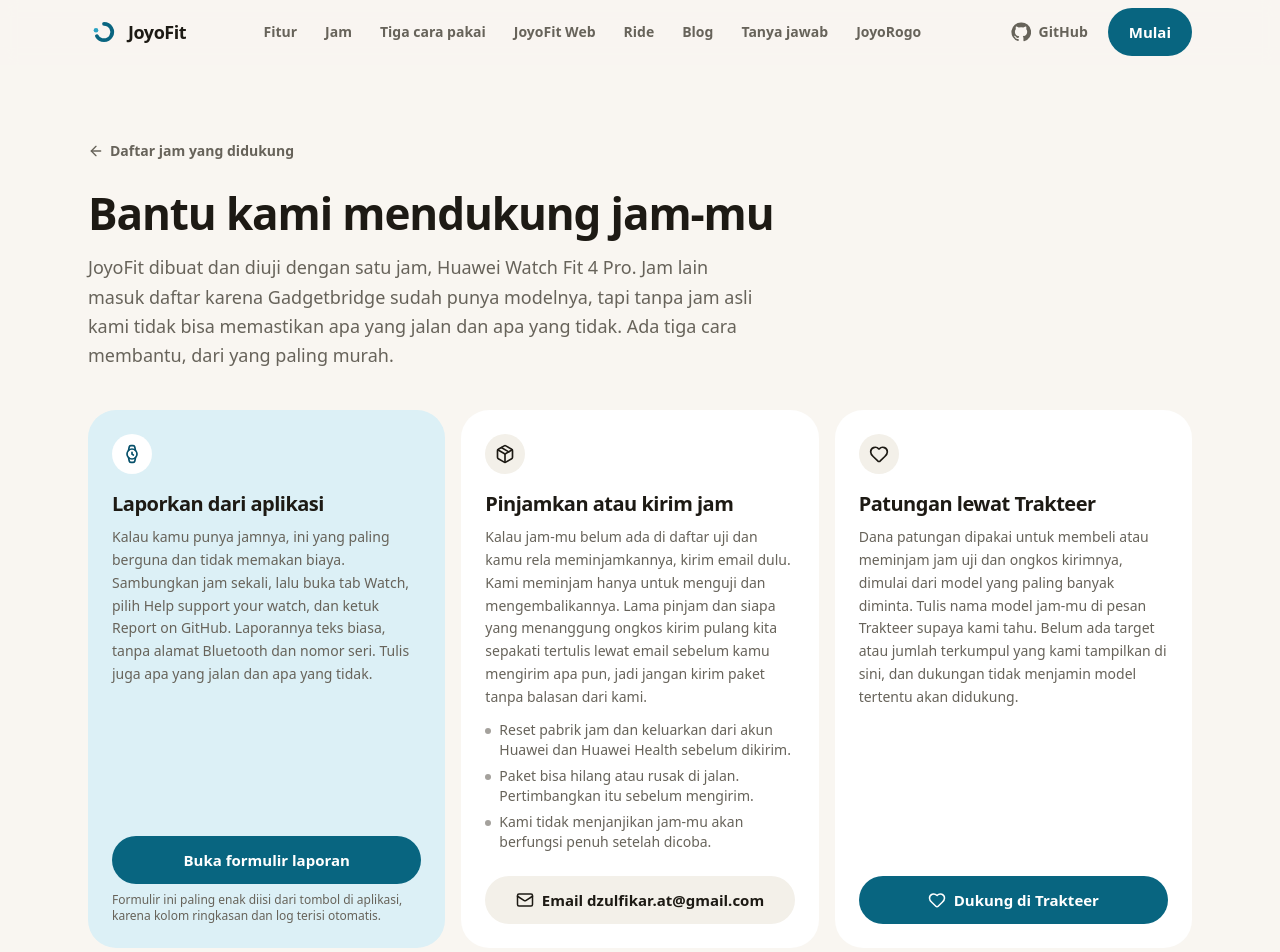
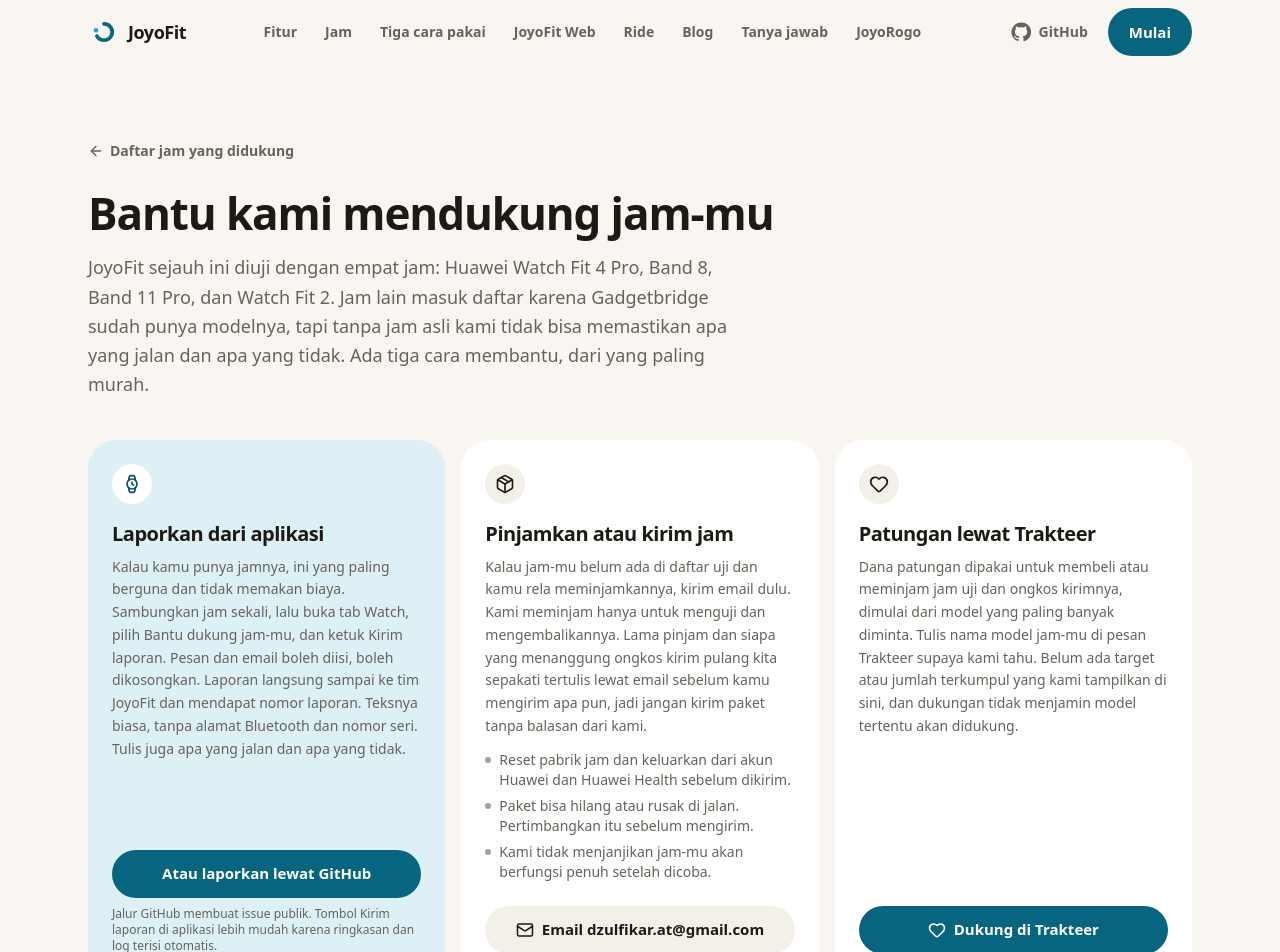
Before and after one commit to David4rr/joyofit, a React (Vite) app in the folder site/: page /dukung-jam in a window 1280 px wide. Shown: the top 952 px of the page. Built offline with nearby package versions, Linux system fonts and the light colour scheme.

Commit message:
Site: tested list now Fit 4 Pro, Band 8, Band 11 Pro, Fit 2; report flow is Send report in app

```diff
--- a/site/scripts/gen-jam.ts
+++ b/site/scripts/gen-jam.ts
@@ -9,11 +9,14 @@
 const classic: string[] = [];
 const le: string[] = [];
 const pake: string[] = [];
+const seen = new Set<string>();
 
 for (const line of kt.split("\n")) {
   const m = line.match(/^\s*(br|le)\("([^"]+)"(.*)\),\s*$/);
   if (!m) continue;
   const [, kind, name, rest] = m;
+  if (seen.has(name) && !rest.includes("tested = true")) continue;
+  seen.add(name);
   if (rest.includes("tested = true")) tested.push(name);
   else if (rest.includes("pake = true")) pake.push(name);
   else (kind === "br" ? classic : le).push(name);
--- a/site/src/App.tsx
+++ b/site/src/App.tsx
@@ -416,7 +416,7 @@
           )}
         </div>
         <p className="hero-rise mt-3 max-w-lg text-sm leading-relaxed text-muted-foreground [--i:3]">
-          Gratis dan open source. Diuji di Huawei Watch Fit 4 Pro, jam lain eksperimen.{" "}
+          Gratis dan open source. Diuji di Watch Fit 4 Pro, Band 8, Band 11 Pro, dan Watch Fit 2, jam lain eksperimen.{" "}
           <a
             href={DUKUNG_JAM_PATH}
             className="font-semibold text-foreground underline underline-offset-4"
@@ -1550,7 +1550,7 @@
     <section data-section="jam" className="border-t border-border/70 py-14 md:py-16">
       <div className="mx-auto flex w-full max-w-6xl flex-col gap-5 px-4 md:flex-row md:items-center md:justify-between md:px-6">
         <p className="max-w-2xl text-lg leading-relaxed text-muted-foreground md:text-xl">
-          Diuji di Watch Fit 4 Pro, puluhan jam Huawei dan Honor lain bisa dicoba.
+          Diuji di Watch Fit 4 Pro, Band 8, Band 11 Pro, dan Watch Fit 2. Puluhan jam Huawei dan Honor lain bisa dicoba.
         </p>
         <div className="flex shrink-0 flex-wrap gap-3">
           <ButtonLink variant="secondary" href={JAM_PATH}>
@@ -2171,7 +2171,7 @@
           Jam Huawei dan Honor yang didukung JoyoFit
         </h1>
         <p className="mt-4 max-w-2xl text-lg leading-relaxed text-muted-foreground">
-          Baru Huawei Watch Fit 4 Pro yang sudah kami uji. Jam dan band lain di daftar Gadgetbridge masih
+          Empat model sudah kami uji: Huawei Watch Fit 4 Pro, Band 8, Band 11 Pro, dan Watch Fit 2. Jam dan band lain di daftar Gadgetbridge masih
           eksperimen: jalur sambungannya ada, tapi belum pernah dicoba dengan JoyoFit.{" "}
           <a
             href={DUKUNG_JAM_PATH}
@@ -2213,10 +2213,11 @@
         </div>
         <p className="mt-6 max-w-3xl text-[0.9375rem] leading-relaxed text-muted-foreground">
           Jam Huawei atau Honor yang tidak ada di daftar tetap dicoba, tapi mungkin tidak jalan.
-          Punya jam eksperimen? Sambungkan sekali, lalu di aplikasi buka tab Watch, pilih Help
-          support your watch, dan ketuk Report on GitHub. Aplikasi membuka GitHub issue yang sudah
-          terisi, dan laporan lengkapnya disalin ke clipboard untuk ditempel di kolom Log. Laporannya
-          teks biasa tanpa alamat Bluetooth dan nomor seri. Daftar issue ada di{" "}
+          Punya jam eksperimen? Sambungkan sekali, lalu di aplikasi buka tab Watch, pilih Bantu
+          dukung jam-mu, dan ketuk Kirim laporan. Pesan dan email boleh kamu isi, boleh dikosongkan. Laporan
+          langsung sampai ke tim JoyoFit dan mendapat nomor laporan; tanpa internet, laporan menunggu di HP
+          sampai bisa terkirim. Isinya teks biasa tanpa alamat Bluetooth dan nomor seri. Kamu juga bisa
+          memilih laporan lewat GitHub atau membagikannya. Daftar issue ada di{" "}
           <a
             href={`${GITHUB_URL}/issues`}
             target="_blank"
@@ -2239,8 +2240,8 @@
             Gadgetbridge
           </a>
           , proyek open source yang punya dukungan jam Huawei dan Honor. Daftar di atas mengikuti daftar jam
-          Gadgetbridge, jadi ada di daftar Gadgetbridge belum berarti sudah diuji di JoyoFit: baru Watch Fit 4 Pro
-          yang diuji. JoyoFit adalah turunannya, bukan Gadgetbridge itu sendiri. Aplikasinya menambahkan layar
+          Gadgetbridge, jadi ada di daftar Gadgetbridge belum berarti sudah diuji di JoyoFit: baru Watch Fit 4 Pro,
+          Band 8, Band 11 Pro, dan Watch Fit 2 yang diuji. JoyoFit adalah turunannya, bukan Gadgetbridge itu sendiri. Aplikasinya menambahkan layar
           harian, olahraga langsung, ekspor ke Health Connect dan Strava, cloud opsional, dan versi iPhone.
           Mau mencoba tanpa Huawei Health? Ikuti{" "}
           <a href={PANDUAN_PATH} className="font-semibold text-foreground underline underline-offset-4">
@@ -2274,7 +2275,7 @@
           Bantu kami mendukung jam-mu
         </h1>
         <p className="mt-4 max-w-2xl text-lg leading-relaxed text-muted-foreground">
-          JoyoFit dibuat dan diuji dengan satu jam, Huawei Watch Fit 4 Pro. Jam lain masuk daftar karena
+          JoyoFit sejauh ini diuji dengan empat jam: Huawei Watch Fit 4 Pro, Band 8, Band 11 Pro, dan Watch Fit 2. Jam lain masuk daftar karena
           Gadgetbridge sudah punya modelnya, tapi tanpa jam asli kami tidak bisa memastikan apa yang jalan dan
           apa yang tidak. Ada tiga cara membantu, dari yang paling murah.
         </p>
@@ -2287,8 +2288,9 @@
             <h2 className="mt-4 text-xl font-extrabold tracking-tight">Laporkan dari aplikasi</h2>
             <p className="mt-2 text-sm leading-relaxed text-muted-foreground">
               Kalau kamu punya jamnya, ini yang paling berguna dan tidak memakan biaya. Sambungkan jam sekali, lalu
-              buka tab Watch, pilih Help support your watch, dan ketuk Report on GitHub. Laporannya teks biasa,
-              tanpa alamat Bluetooth dan nomor seri. Tulis juga apa yang jalan dan apa yang tidak.
+              buka tab Watch, pilih Bantu dukung jam-mu, dan ketuk Kirim laporan. Pesan dan email boleh diisi, boleh
+              dikosongkan. Laporan langsung sampai ke tim JoyoFit dan mendapat nomor laporan. Teksnya biasa, tanpa
+              alamat Bluetooth dan nomor seri. Tulis juga apa yang jalan dan apa yang tidak.
             </p>
             <div className="mt-auto flex flex-col gap-2 pt-6">
               <ButtonLink
@@ -2297,11 +2299,11 @@
                 rel="noopener"
                 {...goal("watch_report_click", "dukung-jam")}
               >
-                Buka formulir laporan
+                Atau laporkan lewat GitHub
               </ButtonLink>
               <p className="text-xs text-muted-foreground">
-                Formulir ini paling enak diisi dari tombol di aplikasi, karena kolom ringkasan dan log terisi
-                otomatis.
+                Jalur GitHub membuat issue publik. Tombol Kirim laporan di aplikasi lebih mudah karena ringkasan
+                dan log terisi otomatis.
               </p>
             </div>
           </div>
--- a/site/src/Panduan.tsx
+++ b/site/src/Panduan.tsx
@@ -134,7 +134,7 @@
       id: (
         <>
           JoyoFit tidak memakai kode QR: pairing-nya lewat Bluetooth, lalu konfirmasi di layar jam. Layar QR itu datang dari jam,
-          bukan dari JoyoFit, dan kami belum bisa memastikan perilakunya di tiap model (hanya Watch Fit 4 Pro yang sudah diuji).
+          bukan dari JoyoFit, dan kami belum bisa memastikan perilakunya di tiap model (baru Watch Fit 4 Pro, Band 8, Band 11 Pro, dan Watch Fit 2 yang diuji).
           Yang bisa dicoba: pastikan jam tidak sedang terhubung ke HP atau aplikasi lain, buka tab <B>Watch</B> → <B>Scan nearby
           devices</B> (atau pasangkan di Pengaturan Bluetooth Android), ketuk <B>Connect</B>, lalu setujui permintaan di jam dalam
           30 detik. Kalau jam tetap tidak muncul, <a className={link} href={WATCH_REPORT_FORM_URL} target="_blank" rel="noopener">kirim laporan jam</a>{" "}
@@ -144,7 +144,7 @@
       en: (
         <>
           JoyoFit does not use QR codes: pairing goes over Bluetooth and is confirmed on the watch screen. The QR screen comes
-          from the watch, not from JoyoFit, and we cannot yet say how it behaves on every model (only the Watch Fit 4 Pro has
+          from the watch, not from JoyoFit, and we cannot yet say how it behaves on every model (only the Watch Fit 4 Pro, Band 8, Band 11 Pro and Watch Fit 2 have
           been tested). What to try: make sure the watch is not connected to another phone or app, open <B>Watch</B> → <B>Scan
           nearby devices</B> (or pair it in Android Bluetooth settings), tap <B>Connect</B>, then accept the prompt on the watch
           within 30 seconds. If it still does not appear, <a className={link} href={WATCH_REPORT_FORM_URL} target="_blank" rel="noopener">send a watch report</a>{" "}
@@ -500,16 +500,16 @@
       <p>
         {id ? (
           <>
-            Baru <B>Huawei Watch Fit 4 Pro</B> yang sudah diuji. JoyoFit bisa mencoba {JAM_BISA_DICOBA} model jam dan band Huawei
+            Yang sudah diuji: <B>Huawei Watch Fit 4 Pro, Band 8, Band 11 Pro, dan Watch Fit 2</B>. JoyoFit bisa mencoba {JAM_BISA_DICOBA} model jam dan band Huawei
             dan Honor, tapi model lainnya masih eksperimen: secara teori didukung, belum ada yang mencobanya. Punya model
-            eksperimen? Sambungkan sekali, lalu kirim laporan (tab Watch → Help support your watch → Report on GitHub) supaya
+            eksperimen? Sambungkan sekali, lalu kirim laporan (tab Watch → Bantu dukung jam-mu → Kirim laporan) supaya
             modelnya bisa ditandai teruji.
           </>
         ) : (
           <>
-            Only the <B>Huawei Watch Fit 4 Pro</B> has been tested. JoyoFit can attempt {JAM_BISA_DICOBA} Huawei and Honor watch
+            Tested so far: the <B>Huawei Watch Fit 4 Pro, Band 8, Band 11 Pro and Watch Fit 2</B>. JoyoFit can attempt {JAM_BISA_DICOBA} Huawei and Honor watch
             and band models, but the others are experimental: supported in theory, not tried by anyone yet. Have an experimental
-            model? Connect once, then send a report (Watch tab → Help support your watch → Report on GitHub) so it can be marked
+            model? Connect once, then send a report (Watch tab → Help support your watch → Send report) so it can be marked
             tested.
           </>
         )}
--- a/site/src/blog/posts/panduan-awal.ts
+++ b/site/src/blog/posts/panduan-awal.ts
@@ -39,7 +39,7 @@
     },
     {
       kind: "note",
-      text: "Cuma Huawei Watch Fit 4 Pro yang sudah diuji. Jam Huawei dan Honor lain masih eksperimen, lihat [daftar jam](/jam).",
+      text: "Yang sudah diuji: Huawei Watch Fit 4 Pro, Band 8, Band 11 Pro, dan Watch Fit 2. Jam Huawei dan Honor lain masih eksperimen, lihat [daftar jam](/jam).",
     },
   ],
   more: [
--- a/site/src/faq.ts
+++ b/site/src/faq.ts
@@ -12,7 +12,7 @@
 export const FAQ: readonly FaqItem[] = [
   {
     q: "Apakah JoyoFit bisa menggantikan Huawei Health?",
-    a: "JoyoFit adalah aplikasi open source (AGPL-3.0) yang bicara langsung ke jam Huawei lewat Bluetooth dan menyimpan langkah, detak jantung, tidur, SpO2, dan olahraga di HP-mu, jadi Huawei Health tidak perlu terpasang. Baru Huawei Watch Fit 4 Pro yang sudah diuji; jam lain masih eksperimen.",
+    a: "JoyoFit adalah aplikasi open source (AGPL-3.0) yang bicara langsung ke jam Huawei lewat Bluetooth dan menyimpan langkah, detak jantung, tidur, SpO2, dan olahraga di HP-mu, jadi Huawei Health tidak perlu terpasang. Yang sudah diuji: Huawei Watch Fit 4 Pro, Band 8, Band 11 Pro, dan Watch Fit 2; jam lain masih eksperimen.",
   },
   {
     q: "Apakah saya perlu akun Huawei?",
@@ -21,7 +21,7 @@
   {
     q: "Jam apa saja yang didukung?",
     a:
-      "Baru Huawei Watch Fit 4 Pro yang sudah diuji. Jam dan band Huawei dan Honor lain di daftar Gadgetbridge (Bluetooth Classic maupun Bluetooth LE) masih eksperimen: jalurnya ada, tapi belum pernah dicoba dengan JoyoFit. Honor Watch 5, 5 Pro, dan 6 belum bisa. Di Android, pemindai di aplikasi sekarang juga menemukan band yang tidak muncul di pengaturan Bluetooth (Band 8, 9, 10, dan Fit), dan memberi pesan yang jelas kalau jam sedang dipegang HP lain. Daftar lengkapnya ada di halaman Jam yang didukung, dan kamu bisa membantu jam-mu masuk daftar uji di halaman Dukung jam. Aplikasinya untuk Android 10 ke atas, dan untuk iPhone dengan iOS 16.4 ke atas." +
+      "Yang sudah diuji: Huawei Watch Fit 4 Pro, Band 8, Band 11 Pro, dan Watch Fit 2. Jam dan band Huawei dan Honor lain di daftar Gadgetbridge (Bluetooth Classic maupun Bluetooth LE) masih eksperimen: jalurnya ada, tapi belum pernah dicoba dengan JoyoFit. Honor Watch 5, 5 Pro, dan 6 belum bisa. Di Android, pemindai di aplikasi sekarang juga menemukan band yang tidak muncul di pengaturan Bluetooth (Band 8, 9, 10, dan Fit), dan memberi pesan yang jelas kalau jam sedang dipegang HP lain. Daftar lengkapnya ada di halaman Jam yang didukung, dan kamu bisa membantu jam-mu masuk daftar uji di halaman Dukung jam. Aplikasinya untuk Android 10 ke atas, dan untuk iPhone dengan iOS 16.4 ke atas." +
       (IOS_TESTFLIGHT_LIVE
         ? " Versi iPhone ada sebagai beta publik lewat TestFlight, dan versi App Store 1.0 sedang menunggu review Apple. Baru diuji dengan Huawei Watch Fit 4 Pro."
         : ""),
--- a/site/src/jam.ts
+++ b/site/src/jam.ts
@@ -1,7 +1,10 @@
 // Generated by scripts/gen-jam.ts from WatchModels.kt. Do not edit; run `bun run jam`.
 
 export const JAM_SUDAH_DIUJI = [
-  "Huawei Watch Fit 4 Pro"
+  "Huawei Watch Fit 4 Pro",
+  "Huawei Watch Fit 2",
+  "Huawei Band 8",
+  "Huawei Band 11 Pro"
 ] as const;
 
 export const JAM_EKSPERIMEN_CLASSIC = [
@@ -9,7 +12,6 @@
   "Huawei Watch Fit 5",
   "Huawei Watch Fit 5 Pro",
   "Huawei Watch Fit 3",
-  "Huawei Watch Fit 2",
   "Huawei Watch GT 2",
   "Huawei Watch GT 2 Pro",
   "Huawei Watch GT 3",
@@ -55,11 +57,9 @@
   "Huawei Band 4e",
   "Huawei Band 6",
   "Huawei Band 7",
-  "Huawei Band 8",
   "Huawei Band 9",
   "Huawei Band 10",
   "Huawei Band 11",
-  "Huawei Band 11 Pro",
   "Honor Band 3",
   "Honor Band 4",
   "Honor Band 5",
--- a/site/src/seo.ts
+++ b/site/src/seo.ts
@@ -48,7 +48,7 @@
     ogTitle: "JoyoFit: Jam-mu. Data-mu. HP-mu.",
     name: "Beranda",
     description:
-      "Pengganti Huawei Health open source: sinkron langkah, tidur, detak jantung, SpO2, dan olahraga dari Huawei Watch Fit 4 Pro (jam lain eksperimen) ke HP Android dan iPhone. Ada pencatat latihan beban yang jalan tanpa jam, Coach, dan roadmap terbuka.",
+      "Pengganti Huawei Health open source: sinkron langkah, tidur, detak jantung, SpO2, dan olahraga dari Huawei Watch Fit 4 Pro, Band 8, Band 11 Pro, dan Watch Fit 2 (jam lain eksperimen) ke HP Android dan iPhone. Ada pencatat latihan beban yang jalan tanpa jam, Coach, dan roadmap terbuka.",
   },
   [PANDUAN_PATH]: {
     title: "Pakai Huawei Watch Fit 4 Pro Tanpa Huawei Health | Panduan JoyoFit",
@@ -72,7 +72,7 @@
     title: "Jam Huawei dan Honor yang Didukung JoyoFit, Turunan Gadgetbridge",
     name: "Jam yang didukung",
     description:
-      "Daftar jam Huawei dan Honor di JoyoFit, mengikuti katalog Gadgetbridge: Watch Fit 4 Pro sudah diuji, sisanya eksperimen. Cara mengirim laporan dukungan.",
+      "Daftar jam Huawei dan Honor di JoyoFit, mengikuti katalog Gadgetbridge: Watch Fit 4 Pro, Band 8, Band 11 Pro, dan Watch Fit 2 sudah diuji, sisanya eksperimen. Cara mengirim laporan dukungan.",
   },
   [TIMBANGAN_PATH]: {
     title: "Timbangan Bluetooth yang Didukung JoyoFit: Xiaomi, Renpho, Yunmai, dan Lainnya",
```
Also changed, not shown: site/seo-lastmod.json (+10 -10 lines), site/public/llms.txt, 1 other file (tests, documents, lock files or other folders).
